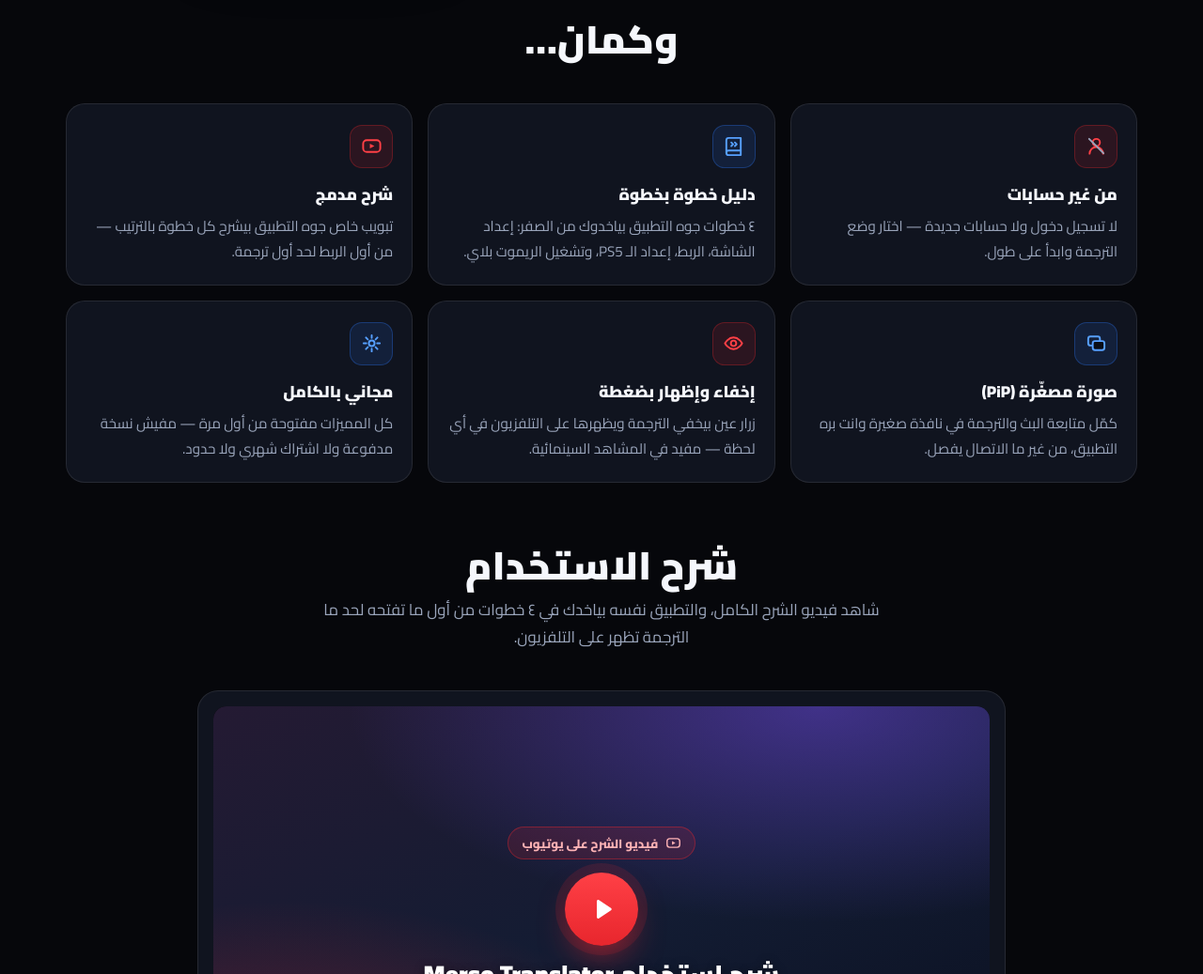
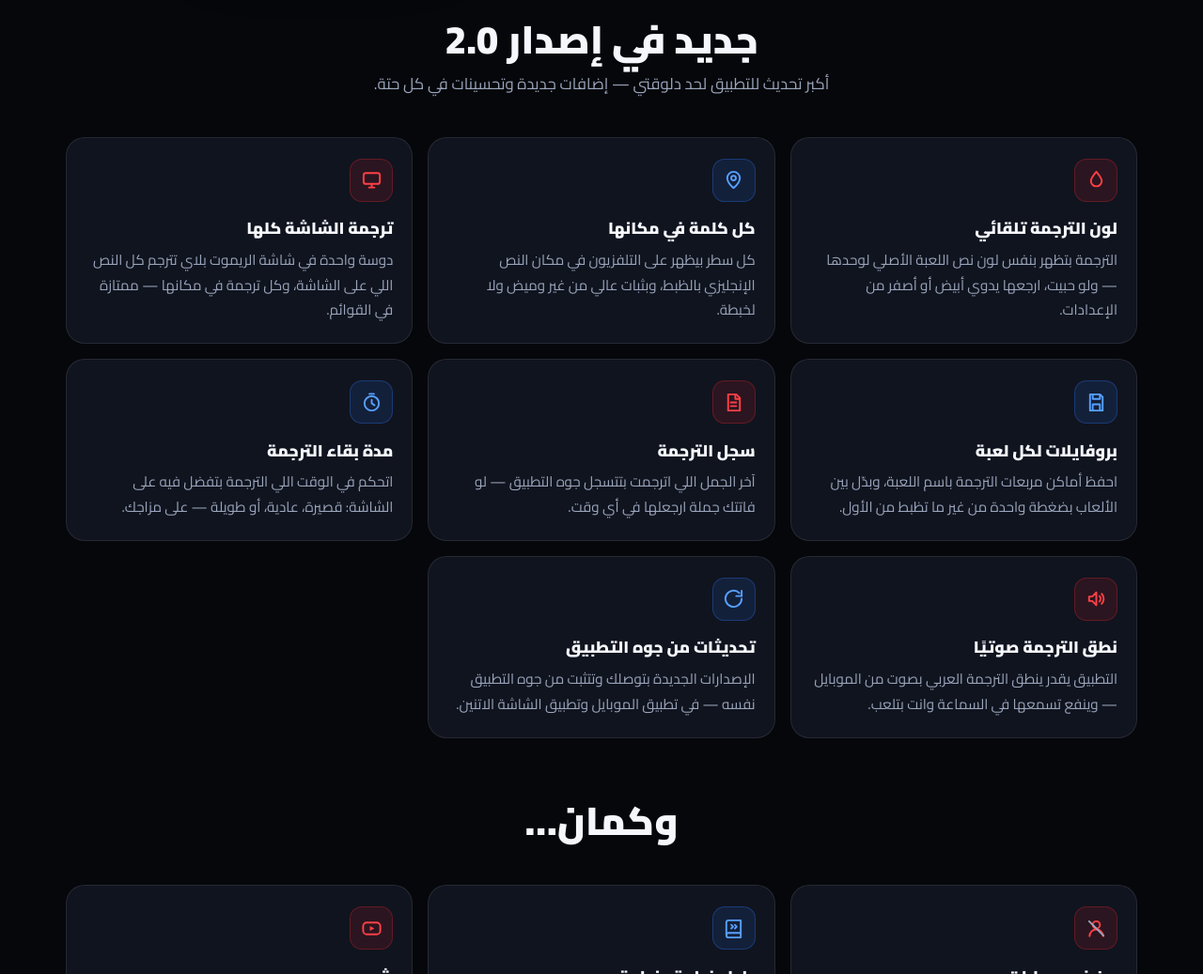
Before and after one commit to MersoStore/merso-translator-page, a plain HTML site: page index.html in a window 1280 px wide. Shown: the part 4265-5302 px from the top of the page at 94% size. Drawn offline with Linux system fonts and the light colour scheme.

Commit message:
add 2.0 features section + in-app update FAQ

```diff
--- a/index.html
+++ b/index.html
@@ -922,6 +922,58 @@
         </div>
       </section>
 
+      <!-- ================= NEW IN 2.0 ================= -->
+      <section style="padding-top:.6rem">
+        <div class="wrap">
+          <div class="sec-head">
+            <h2>جديد في إصدار <span class="ltr">2.0</span></h2>
+            <p>أكبر تحديث للتطبيق لحد دلوقتي — إضافات جديدة وتحسينات في كل حتة.</p>
+          </div>
+          <div class="also">
+            <div class="also-card">
+              <div class="ic"><svg width="23" height="23" viewBox="0 0 24 24" fill="none" stroke="#ff4046" stroke-width="2" stroke-linecap="round" stroke-linejoin="round"><path d="M12 3c3.5 4 6 7.2 6 10.2A6 6 0 0 1 6 13.2C6 10.2 8.5 7 12 3Z"/></svg></div>
+              <h4>لون الترجمة تلقائي</h4>
+              <p>الترجمة بتظهر بنفس لون نص اللعبة الأصلي لوحدها — ولو حبيت، ارجعها يدوي أبيض أو أصفر من الإعدادات.</p>
+            </div>
+            <div class="also-card">
+              <div class="ic"><svg width="23" height="23" viewBox="0 0 24 24" fill="none" stroke="#57a0ff" stroke-width="2" stroke-linecap="round" stroke-linejoin="round"><path d="M12 21s-7-5.5-7-11a7 7 0 0 1 14 0c0 5.5-7 11-7 11Z"/><circle cx="12" cy="10" r="2.6"/></svg></div>
+              <h4>كل كلمة في مكانها</h4>
+              <p>كل سطر بيظهر على التلفزيون في مكان النص الإنجليزي بالظبط، وبثبات عالي من غير وميض ولا لخبطة.</p>
+            </div>
+            <div class="also-card">
+              <div class="ic"><svg width="23" height="23" viewBox="0 0 24 24" fill="none" stroke="#ff4046" stroke-width="2" stroke-linecap="round" stroke-linejoin="round"><rect x="3" y="4.5" width="18" height="12" rx="2.5"/><path d="M9 20.5h6M12 16.5v4"/></svg></div>
+              <h4>ترجمة الشاشة كلها</h4>
+              <p>دوسة واحدة في شاشة الريموت بلاي تترجم كل النص اللي على الشاشة، وكل ترجمة في مكانها — ممتازة في القوائم.</p>
+            </div>
+            <div class="also-card">
+              <div class="ic"><svg width="23" height="23" viewBox="0 0 24 24" fill="none" stroke="#57a0ff" stroke-width="2" stroke-linecap="round" stroke-linejoin="round"><path d="M5 3h11l3 3v15H5z"/><path d="M8 3v5h8V3M8 21v-7h8v7"/></svg></div>
+              <h4>بروفايلات لكل لعبة</h4>
+              <p>احفظ أماكن مربعات الترجمة باسم اللعبة، وبدّل بين الألعاب بضغطة واحدة من غير ما تظبط من الأول.</p>
+            </div>
+            <div class="also-card">
+              <div class="ic"><svg width="23" height="23" viewBox="0 0 24 24" fill="none" stroke="#ff4046" stroke-width="2" stroke-linecap="round" stroke-linejoin="round"><path d="M6 3h9l4 4v14H6z"/><path d="M14 3v5h5M9 12h6M9 16h6"/></svg></div>
+              <h4>سجل الترجمة</h4>
+              <p>آخر الجمل اللي اترجمت بتتسجل جوه التطبيق — لو فاتتك جملة ارجعلها في أي وقت.</p>
+            </div>
+            <div class="also-card">
+              <div class="ic"><svg width="23" height="23" viewBox="0 0 24 24" fill="none" stroke="#57a0ff" stroke-width="2" stroke-linecap="round" stroke-linejoin="round"><circle cx="12" cy="13" r="8"/><path d="M12 9v4l3 2M9.5 2.5h5"/></svg></div>
+              <h4>مدة بقاء الترجمة</h4>
+              <p>اتحكم في الوقت اللي الترجمة بتفضل فيه على الشاشة: قصيرة، عادية، أو طويلة — على مزاجك.</p>
+            </div>
+            <div class="also-card">
+              <div class="ic"><svg width="23" height="23" viewBox="0 0 24 24" fill="none" stroke="#ff4046" stroke-width="2" stroke-linecap="round" stroke-linejoin="round"><path d="M4 9.5v5h3.5L12 19V5L7.5 9.5H4Z"/><path d="M15.5 9a4.2 4.2 0 0 1 0 6M18 6.5a8 8 0 0 1 0 11"/></svg></div>
+              <h4>نطق الترجمة صوتيًا</h4>
+              <p>التطبيق يقدر ينطق الترجمة العربي بصوت من الموبايل — وينفع تسمعها في السماعة وانت بتلعب.</p>
+            </div>
+            <div class="also-card">
+              <div class="ic"><svg width="23" height="23" viewBox="0 0 24 24" fill="none" stroke="#57a0ff" stroke-width="2" stroke-linecap="round" stroke-linejoin="round"><path d="M21 12a9 9 0 1 1-2.6-6.4"/><path d="M21 3v6h-6"/></svg></div>
+              <h4>تحديثات من جوه التطبيق</h4>
+              <p>الإصدارات الجديدة بتوصلك وتتثبت من جوه التطبيق نفسه — في تطبيق الموبايل وتطبيق الشاشة الاتنين.</p>
+            </div>
+          </div>
+        </div>
+      </section>
+
       <!-- ================= ALSO ================= -->
       <section style="padding-top:.6rem">
         <div class="wrap">
@@ -1157,7 +1209,7 @@
               <summary>إزاي أحدّث التطبيق لما ينزل إصدار جديد؟
                 <svg class="chev" width="18" height="18" viewBox="0 0 24 24" fill="none" stroke="currentColor" stroke-width="2.4" stroke-linecap="round" stroke-linejoin="round"><path d="m5 9 7 7 7-7"/></svg>
               </summary>
-              <div class="ans"><p>حمّل الإصدار الجديد من صفحة التحميل وثبّته فوق القديم على طول — إعداداتك وربط التلفزيون هيفضلوا زي ما هما.</p></div>
+              <div class="ans"><p>التحديث بيوصلك من جوه التطبيق نفسه — أول ما ينزل إصدار جديد هيظهرلك تنبيه والتطبيق هيحدّث نفسه، وده شغال في تطبيق الموبايل وتطبيق الشاشة (Android TV) الاتنين. ولو حبيت تحدّث يدوي، حمّل الإصدار الجديد من صفحة التحميل وثبّته فوق القديم على طول — إعداداتك وربط التلفزيون هيفضلوا زي ما هما. (لو تطبيق الشاشة عندك أقدم من 2.0، حدّثه يدوي مرة واحدة وبعدها التحديثات هتوصلك من جواه.)</p></div>
             </details>
           </div>
         </div>
```
